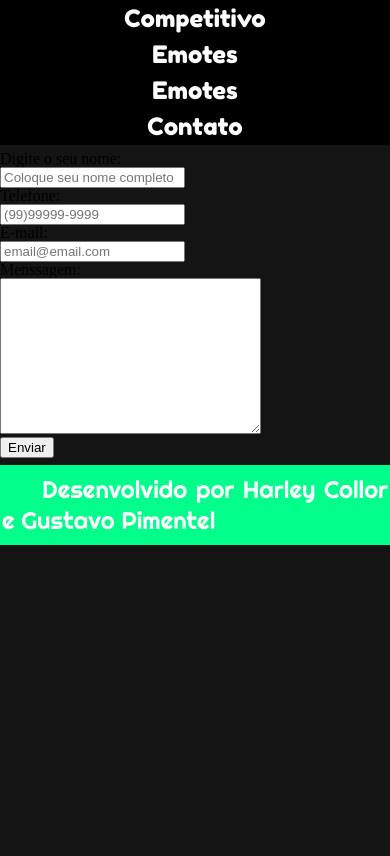
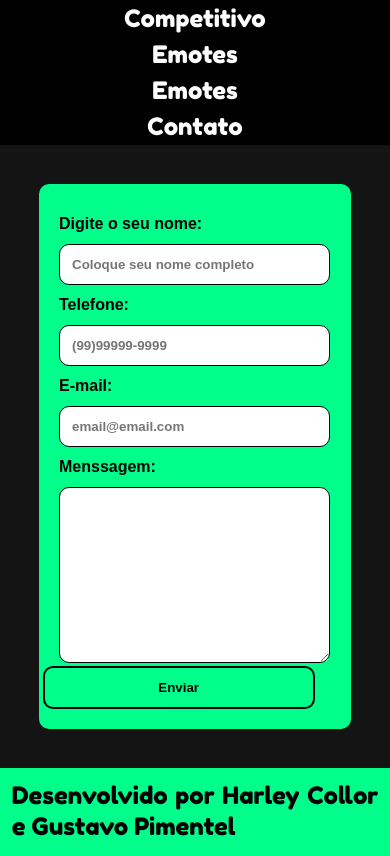
Before and after one commit to projetoharleys/IW-2, a plain HTML site: page contato.html in a window 390 px wide. Shown: the part 105-961 px from the top of the page. Before the commit the page ends 844 px from the top, so only its background shows below. Drawn offline with Linux system fonts and the light colour scheme; a web font is replaced by a local one.

Commit message:
Add files via upload

```diff
--- a/css/estilo.css
+++ b/css/estilo.css
@@ -9,7 +9,15 @@ header{
     flex-direction: column;
     top: 0%;
     align-items: center;
-
+}
+.amor{
+    margin-bottom: 45%;
+}
+.vida{
+    width: 80%;
+    margin:auto;
+    margin-top: 10%;
+    margin-bottom: 10%;
 }
 .logo{
     text-align: center;
@@ -46,43 +54,61 @@ section{
 }
 
 .container{
-
     width: 80%;
     margin:auto;
+    margin-top: 0%;
+}
+
+.img_topo{
+    width: 50%;
+    height: 500px;
+    margin-top: 2%;
+    margin-left: 46%;
+    float: right;
+    position: absolute;
 
 }
 
-.img_topo{
-    width: 100%;
-    margin-top: 2%;
-    margin-left: 0%;
-
+.frase{
+    float:left;
+    margin-left: 13%;
+    margin-top: 15%;
+    font-size: 4.5em;
+    color:#00fe8a;
+    font-family: 'Fredoka One', cursive;
+    width: 50%;
+    text-align: left;
+    text-indent: 0px;
 }
 
 footer{
     background-color: #00fe8a;
-    margin-top: 1.8%;
+    margin-top: 5%;
     text-align: center;
-    padding: 0.5%;
+    padding: 3%;
+}
+footer p{
+    color: black;
+    font-family: 'Fredoka One', cursive;
 }
 
 p{
     color: white;
     font-size: 1.5em;
-    text-indent: 40px;
+    text-indent: 0px;
     text-align: justify;
     line-height: 1.3;
-    margin-bottom: 1.8%;
-    margin-top: 1.8%;
-    font-family: 'Righteous', cursive;
+    margin-bottom: 0.5%;
+    margin-top: 0%;
+    font-family: 'Russo One', sans-serif;
 }
 
 h1{
-    color: 	#FFA500;
-    text-align: center;
-    font-size: 2em;
-    margin-top: 1.5%;
-    margin-bottom: 1.5%;
+    color: deepskyblue;
+    text-align: left;
+    font-size: 2.5em;
+    margin-top: 5%;
+    margin-bottom: 5%;
     font-family: 'Bebas Neue', cursive;
 }
 /*COR DOS LINKS*/
@@ -129,3 +155,81 @@ a:active {
     }
 
 }
+
+
+label {
+    padding: 12px 12px 12px 0;
+    display: inline-block;
+    font-family: 'Russo One', sans-serif;
+    font-weight: bold;
+}
+
+input[type=text], input[type=tel], input[type=email], select, textarea {
+    width: 90%;
+    padding: 12px;
+    border: 1px solid ;
+    font-weight: bold;
+    border-radius: 10px;
+    resize: vertical;
+    font-family: 'Russo One', sans-serif;
+
+}
+
+input[type=submit] {
+    background-color:  #00fe8a;
+    color: black;
+    padding: 12px 20px;
+    margin-right: 6%;
+    width: 79%;
+    border: 2px solid ;
+    border-radius: 10px;
+    font-weight: bold;
+    cursor: pointer;
+    float: right;
+    font-family: 'Russo One', sans-serif;
+  }
+
+input[type=submit]:hover {
+    background-color: black;
+    border: 2px solid ;
+    color: #00fe8a;
+}
+
+form {
+    box-sizing: border-box;
+    font-family: 'Russo One', sans-serif;
+}
+
+.form{
+    background-color: #00fe8a;
+    padding: 20px;
+    border-radius: 10px;
+    font-family: 'Russo One', sans-serif;
+}
+
+.col-25 {
+    float: left;
+    width: 15%;
+    margin-top: 6px;
+}
+
+.col-75 {
+    float: left;
+    width: 85%;
+    margin-top: 6px;
+}
+
+.row:after {
+    content: "";
+    display: table;
+    clear: both;
+}
+
+/* Altera configuração quanod a tela está menor que 900px */
+@media screen and (max-width:600px) {
+
+.col-25, .col-75, input[type=submit] {
+    width: 100%;
+    margin-top: 0;
+    }
+}
```
